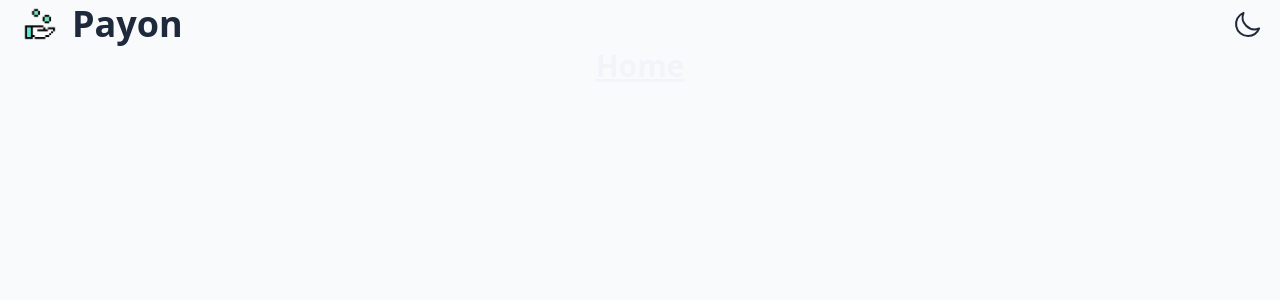
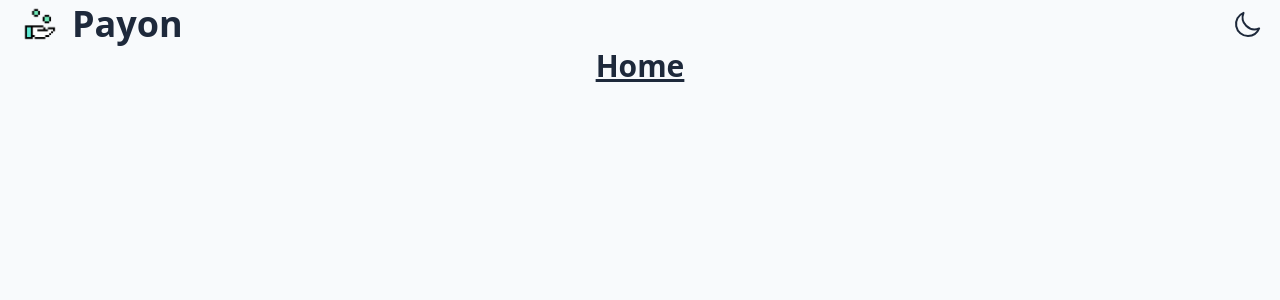
Before and after one commit to pushkarydv/payon-web, a React (Create React App) app: page / in a window 1280 px wide. Shown: the top 300 px of the page. Built offline with nearby package versions, Linux system fonts and the light colour scheme.

Commit message:
mini fixes

```diff
--- a/src/components/global/header/index.js
+++ b/src/components/global/header/index.js
@@ -4,7 +4,7 @@ export default function Header() {
   const [dark, setDark] = useState(false);
   useEffect(() => {
     // getting if there any mode set by user
-    if (localStorage.getItem("payon_dark") == "dark") {
+    if (localStorage.getItem("payon_dark") === "dark") {
       setDark(true);
       document.documentElement.classList.add("dark");
     }
@@ -23,9 +23,9 @@ export default function Header() {
   }
   return (
     <div className="flex flex-row text-4xl font-bold items-center justify-between px-4">
-      <a href="#" className="flex flex-row items-center">
+      <button className="flex flex-row items-center">
         <img src="/logo.png" className="h-12 mr-2" alt="" /> Payon
-      </a>
+      </button>
 
       <button onClick={changeTheme} className="transition active:scale-90">
         {/* show svg after checking if page is dark or light  */}
--- a/src/pages/Dashboard.js
+++ b/src/pages/Dashboard.js
@@ -10,7 +10,7 @@ export default function Dashboard() {
     } else {
       navigate("/", { replace: true });
     }
-  });
+  }, [navigate]);
   // function to clear user from local storage and hence it log outs in our demo app
   function logout() {
     localStorage.removeItem("payon-web-user");
--- a/src/pages/Home.js
+++ b/src/pages/Home.js
@@ -2,7 +2,7 @@ import React from "react";
 
 export default function Home() {
   return (
-    <h1 className="text-3xl font-bold underline text-center text-slate-100">
+    <h1 className="text-3xl font-bold underline text-center text-slate-800 dark:text-slate-100">
       Home
     </h1>
   );
```
